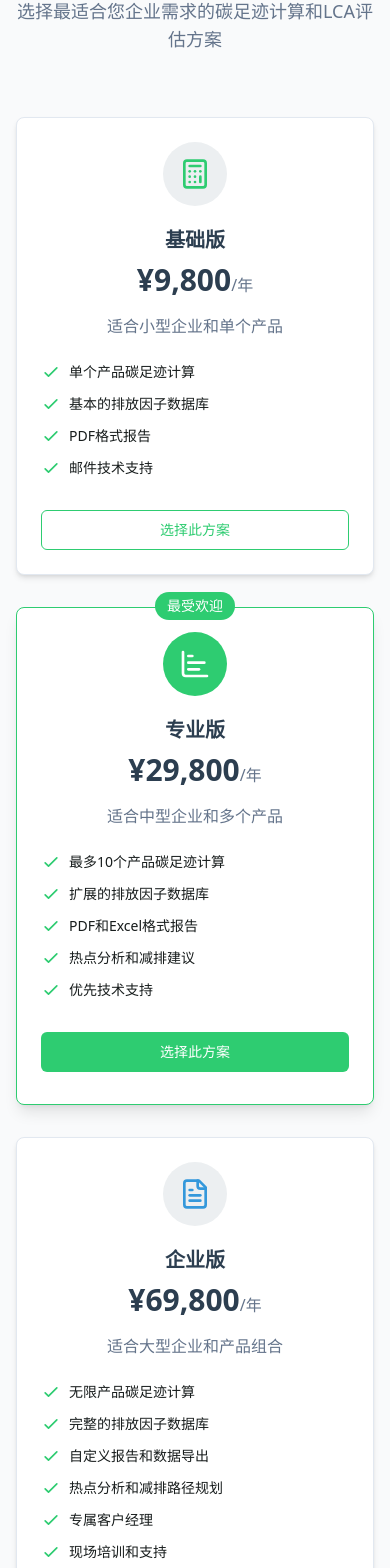
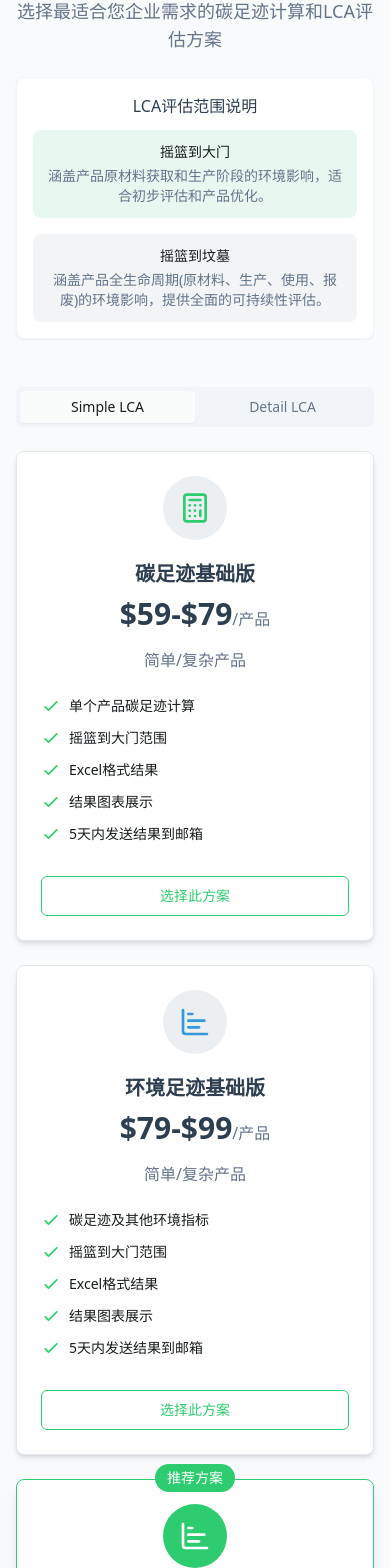
Before and after one commit to lfcmd/lifecycleassessmentlca.org, a React (Vite) app: page / in a window 390 px wide. Shown: the part 5034-6602 px from the top of the page. Built offline with nearby package versions, Linux system fonts and the light colour scheme.

Commit message:
Update service packages and pricing
Update the service packages and pricing information in the Contact component based on the user's specifications.

```diff
--- a/src/components/Contact.tsx
+++ b/src/components/Contact.tsx
@@ -1,50 +1,84 @@
+
 import React from "react";
 import { Button } from "@/components/ui/button";
 import { Input } from "@/components/ui/input";
 import { Label } from "@/components/ui/label";
 import { Textarea } from "@/components/ui/textarea";
 import { Card, CardContent } from "@/components/ui/card";
-import { ChartBar, FileText, Calculator, Users } from "lucide-react";
+import { ChartBar, FileText, Calculator, Users, LineChart } from "lucide-react";
 import { Link } from "react-router-dom";
+import { Tabs, TabsContent, TabsList, TabsTrigger } from "@/components/ui/tabs";
 
-const pricingPlans = [
+const simpleLCAPlans = [
   {
-    name: "基础版",
-    price: "¥9,800",
-    description: "适合小型企业和单个产品",
+    name: "碳足迹基础版",
+    price: "$59-$79",
+    description: "简单/复杂产品",
     features: [
       "单个产品碳足迹计算",
-      "基本的排放因子数据库",
-      "PDF格式报告",
-      "邮件技术支持"
+      "摇篮到大门范围",
+      "Excel格式结果",
+      "结果图表展示",
+      "5天内发送结果到邮箱"
     ],
     icon: <Calculator className="h-8 w-8 text-eco-green" />
   },
   {
-    name: "专业版",
-    price: "¥29,800",
-    description: "适合中型企业和多个产品",
+    name: "环境足迹基础版",
+    price: "$79-$99",
+    description: "简单/复杂产品",
     features: [
-      "最多10个产品碳足迹计算",
-      "扩展的排放因子数据库",
-      "PDF和Excel格式报告",
+      "碳足迹及其他环境指标",
+      "摇篮到大门范围",
+      "Excel格式结果",
+      "结果图表展示",
+      "5天内发送结果到邮箱"
+    ],
+    icon: <ChartBar className="h-8 w-8 text-eco-blue" />
+  },
+  {
+    name: "碳足迹升级版",
+    price: "$129",
+    description: "碳足迹深度分析",
+    features: [
+      "单个产品碳足迹计算",
+      "摇篮到大门范围",
+      "Excel格式结果与图表",
+      "详细分析报告",
       "热点分析和减排建议",
-      "优先技术支持"
+      "技术支持服务"
     ],
     highlighted: true,
     icon: <ChartBar className="h-8 w-8 text-white" />
   },
   {
-    name: "企业版",
-    price: "¥69,800",
-    description: "适合大型企业和产品组合",
+    name: "环境足迹升级版",
+    price: "$179",
+    description: "全面环境足迹分析",
     features: [
-      "无限产品碳足迹计算",
-      "完整的排放因子数据库",
-      "自定义报告和数据导出",
-      "热点分析和减排路径规划",
-      "专属客户经理",
-      "现场培训和支持"
+      "产品环境足迹计算",
+      "摇篮到大门范围",
+      "Excel格式结果与图表",
+      "详细分析报告",
+      "热点分析和减排建议",
+      "技术支持服务"
+    ],
+    icon: <LineChart className="h-8 w-8 text-eco-green" />
+  }
+];
+
+const detailLCAPlans = [
+  {
+    name: "Detail LCA",
+    price: "$887",
+    description: "全生命周期深度分析",
+    features: [
+      "产品碳足迹或环境足迹",
+      "摇篮到坟墓全生命周期",
+      "详细分析报告",
+      "热点分析与减排路径",
+      "全面技术支持",
+      "项目管理服务"
     ],
     icon: <FileText className="h-8 w-8 text-eco-blue" />
   }
@@ -55,17 +89,41 @@ const Contact = () => {
     <>
       <section id="pricing" className="section bg-gray-50">
         <div className="container mx-auto px-4">
-          <div className="text-center mb-16 max-w-3xl mx-auto">
+          <div className="text-center mb-12 max-w-3xl mx-auto">
             <h2 className="text-3xl md:text-4xl font-bold text-eco-darkBlue mb-4">
               服务套餐与价格
             </h2>
-            <p className="text-lg text-muted-foreground">
+            <p className="text-lg text-muted-foreground mb-6">
               选择最适合您企业需求的碳足迹计算和LCA评估方案
             </p>
+            <div className="bg-white p-4 rounded-lg shadow-sm border border-gray-100">
+              <h3 className="font-medium text-eco-darkBlue mb-3">LCA评估范围说明</h3>
+              <div className="grid grid-cols-1 md:grid-cols-2 gap-4 text-sm">
+                <div className="p-3 bg-eco-lightGreen rounded-lg">
+                  <p className="font-medium mb-1">摇篮到大门</p>
+                  <p className="text-muted-foreground">
+                    涵盖产品原材料获取和生产阶段的环境影响，适合初步评估和产品优化。
+                  </p>
+                </div>
+                <div className="p-3 bg-gray-100 rounded-lg">
+                  <p className="font-medium mb-1">摇篮到坟墓</p>
+                  <p className="text-muted-foreground">
+                    涵盖产品全生命周期(原材料、生产、使用、报废)的环境影响，提供全面的可持续性评估。
+                  </p>
+                </div>
+              </div>
+            </div>
           </div>
 
-          <div className="grid grid-cols-1 md:grid-cols-3 gap-8">
-            {pricingPlans.map((plan, index) => (
+          <Tabs defaultValue="simple" className="mb-8">
+            <TabsList className="grid grid-cols-2 mb-6 w-full max-w-md mx-auto">
+              <TabsTrigger value="simple">Simple LCA</TabsTrigger>
+              <TabsTrigger value="detail">Detail LCA</TabsTrigger>
+            </TabsList>
+
+            <TabsContent value="simple">
+              <div className="grid grid-cols-1 md:grid-cols-2 lg:grid-cols-4 gap-6">
+                {simpleLCAPlans.map((plan, index) => (
                   <Card
                     key={index}
                     className={`border ${plan.highlighted ? 'relative border-eco-green shadow-lg' : 'shadow-md'} card-hover`}
@@ -73,7 +131,7 @@ const Contact = () => {
                     {plan.highlighted && (
                       <div className="absolute -top-4 left-0 right-0 flex justify-center">
                         <span className="bg-eco-green text-white text-sm font-medium py-1 px-3 rounded-full">
-                      最受欢迎
+                          推荐方案
                         </span>
                       </div>
                     )}
@@ -84,7 +142,7 @@ const Contact = () => {
                       <h3 className="text-xl font-semibold text-eco-darkBlue text-center mb-2">{plan.name}</h3>
                       <div className="text-center mb-4">
                         <span className="text-3xl font-bold text-eco-darkBlue">{plan.price}</span>
-                    <span className="text-muted-foreground">/年</span>
+                        <span className="text-muted-foreground">/产品</span>
                       </div>
                       <p className="text-center text-muted-foreground mb-6">{plan.description}</p>
                       <ul className="space-y-3 mb-8">
@@ -107,15 +165,81 @@ const Contact = () => {
                   </Card>
                 ))}
               </div>
+            </TabsContent>
 
-          <div className="mt-16 flex flex-col md:flex-row items-center justify-center gap-4 md:gap-8">
+            <TabsContent value="detail">
+              <div className="max-w-md mx-auto">
+                {detailLCAPlans.map((plan, index) => (
+                  <Card
+                    key={index}
+                    className="border shadow-lg card-hover"
+                  >
+                    <CardContent className="pt-6 pb-6">
+                      <div className="flex items-center justify-center w-16 h-16 mx-auto mb-5 rounded-full bg-eco-lightGray">
+                        {plan.icon}
+                      </div>
+                      <h3 className="text-xl font-semibold text-eco-darkBlue text-center mb-2">{plan.name}</h3>
+                      <div className="text-center mb-4">
+                        <span className="text-3xl font-bold text-eco-darkBlue">{plan.price}</span>
+                        <span className="text-muted-foreground">/产品</span>
+                      </div>
+                      <p className="text-center text-muted-foreground mb-6">{plan.description}</p>
+                      <ul className="space-y-3 mb-8">
+                        {plan.features.map((feature, idx) => (
+                          <li key={idx} className="flex items-start">
+                            <svg className="h-5 w-5 text-eco-green mr-2 flex-shrink-0" fill="none" viewBox="0 0 24 24" stroke="currentColor">
+                              <path strokeLinecap="round" strokeLinejoin="round" strokeWidth="2" d="M5 13l4 4L19 7" />
+                            </svg>
+                            <span className="text-sm">{feature}</span>
+                          </li>
+                        ))}
+                      </ul>
+                      <Button
+                        asChild
+                        className="w-full bg-eco-green hover:bg-eco-green/90 text-white"
+                      >
+                        <Link to="/payment">选择此方案</Link>
+                      </Button>
+                    </CardContent>
+                  </Card>
+                ))}
+              </div>
+            </TabsContent>
+          </Tabs>
+
+          <div className="bg-white p-5 rounded-lg shadow-sm border border-gray-100 max-w-3xl mx-auto mb-12">
+            <h3 className="font-semibold text-eco-darkBlue mb-4 text-center">服务流程</h3>
+            <div className="grid grid-cols-1 md:grid-cols-2 gap-6">
+              <div className="p-4 bg-eco-lightGreen bg-opacity-30 rounded-lg">
+                <h4 className="font-medium mb-2">基础版服务流程</h4>
+                <ol className="space-y-2 text-sm pl-5 list-decimal">
+                  <li>选择并支付相应服务</li>
+                  <li>填写产品基本信息</li>
+                  <li>我们团队进行分析</li>
+                  <li>5个工作日内将Excel结果和图表发送至您的邮箱</li>
+                </ol>
+              </div>
+              <div className="p-4 bg-eco-lightGreen bg-opacity-30 rounded-lg">
+                <h4 className="font-medium mb-2">升级版/Detail版服务流程</h4>
+                <ol className="space-y-2 text-sm pl-5 list-decimal">
+                  <li>选择并支付相应服务</li>
+                  <li>我们发送数据收集表至您的邮箱</li>
+                  <li>提供技术支持，协助数据收集</li>
+                  <li>开始项目并定期沟通进展</li>
+                  <li>交付最终报告和分析结果</li>
+                </ol>
+              </div>
+            </div>
+          </div>
+
+          <div className="flex flex-col md:flex-row items-center justify-center gap-4 md:gap-8">
             <div className="flex items-center gap-2">
               <Users className="h-5 w-5 text-eco-green" />
-              <span>团队协作功能</span>
+              <span>专业团队支持</span>
             </div>
             <div className="flex items-center gap-2">
               <FileText className="h-5 w-5 text-eco-green" />
-              <span>详细的报告导出</span>
+              <span>详细的分析报告</span>
             </div>
             <div className="flex items-center gap-2">
               <ChartBar className="h-5 w-5 text-eco-green" />
--- a/src/pages/Payment.tsx
+++ b/src/pages/Payment.tsx
@@ -6,101 +6,118 @@ import { Card, CardContent, CardDescription, CardFooter, CardHeader, CardTitle }
 import { Tabs, TabsContent, TabsList, TabsTrigger } from "@/components/ui/tabs";
 import { supabase } from "@/integrations/supabase/client";
 import { toast } from "@/hooks/use-toast";
-import { ChartBar, FileText, Calculator, Users } from "lucide-react";
+import { ChartBar, FileText, Calculator, Users, LineChart } from "lucide-react";
 
-const pricingPlans = [
+const simpleLCAPlans = [
   {
-    name: "基础版",
-    id: "one-time-basic",
-    price: "¥9,800",
+    name: "碳足迹基础版 (简单产品)",
+    id: "simple-carbon-basic-simple",
+    price: "$59",
     priceId: "price_1OuQUaJqIxGLUcoK5jGkDOsa", // Replace with your Stripe price ID
-    description: "适合小型企业和单个产品",
+    description: "单个简单产品碳足迹分析",
     features: [
       "单个产品碳足迹计算",
-      "基本的排放因子数据库",
-      "PDF格式报告",
-      "邮件技术支持"
+      "摇篮到大门范围",
+      "Excel格式结果",
+      "结果图表展示",
+      "5天内发送结果到邮箱"
     ],
     icon: <Calculator className="h-8 w-8 text-eco-green" />
   },
   {
-    name: "专业版",
-    id: "one-time-pro",
-    price: "¥29,800",
+    name: "碳足迹基础版 (复杂产品)",
+    id: "simple-carbon-basic-complex",
+    price: "$79",
     priceId: "price_1OuQUyJqIxGLUcoKsqF6jOUz", // Replace with your Stripe price ID
-    description: "适合中型企业和多个产品",
+    description: "单个复杂产品碳足迹分析",
     features: [
-      "最多10个产品碳足迹计算",
-      "扩展的排放因子数据库",
-      "PDF和Excel格式报告",
+      "单个产品碳足迹计算",
+      "摇篮到大门范围",
+      "Excel格式结果",
+      "结果图表展示",
+      "5天内发送结果到邮箱"
+    ],
+    icon: <Calculator className="h-8 w-8 text-eco-green" />
+  },
+  {
+    name: "环境足迹基础版 (简单产品)",
+    id: "simple-env-basic-simple",
+    price: "$79",
+    priceId: "price_1OuQVJJqIxGLUcoKiUUEN56S", // Replace with your Stripe price ID
+    description: "单个简单产品环境足迹分析",
+    features: [
+      "碳足迹及其他环境指标",
+      "摇篮到大门范围",
+      "Excel格式结果",
+      "结果图表展示",
+      "5天内发送结果到邮箱"
+    ],
+    icon: <ChartBar className="h-8 w-8 text-eco-blue" />
+  },
+  {
+    name: "环境足迹基础版 (复杂产品)",
+    id: "simple-env-basic-complex",
+    price: "$99",
+    priceId: "price_1OuQVwJqIxGLUcoKyGae2O0c", // Replace with your Stripe price ID
+    description: "单个复杂产品环境足迹分析",
+    features: [
+      "碳足迹及其他环境指标",
+      "摇篮到大门范围",
+      "Excel格式结果",
+      "结果图表展示",
+      "5天内发送结果到邮箱"
+    ],
+    icon: <ChartBar className="h-8 w-8 text-eco-blue" />
+  },
+  {
+    name: "碳足迹升级版",
+    id: "simple-carbon-premium",
+    price: "$129",
+    priceId: "price_1OuQWSJqIxGLUcoKi1OLyHPi", // Replace with your Stripe price ID
+    description: "碳足迹深度分析",
+    features: [
+      "单个产品碳足迹计算",
+      "摇篮到大门范围",
+      "Excel格式结果与图表",
+      "详细分析报告",
       "热点分析和减排建议",
-      "优先技术支持"
+      "技术支持服务"
     ],
     highlighted: true,
     icon: <ChartBar className="h-8 w-8 text-white" />
   },
   {
-    name: "企业版",
-    id: "one-time-enterprise",
-    price: "¥69,800",
-    priceId: "price_1OuQVJJqIxGLUcoKiUUEN56S", // Replace with your Stripe price ID
-    description: "适合大型企业和产品组合",
+    name: "环境足迹升级版",
+    id: "simple-env-premium",
+    price: "$179",
+    priceId: "price_1OuQWvJqIxGLUcoKP7XsmeBu", // Replace with your Stripe price ID
+    description: "全面环境足迹分析",
     features: [
-      "无限产品碳足迹计算",
-      "完整的排放因子数据库",
-      "自定义报告和数据导出",
-      "热点分析和减排路径规划",
-      "专属客户经理",
-      "现场培训和支持"
+      "产品环境足迹计算",
+      "摇篮到大门范围",
+      "Excel格式结果与图表",
+      "详细分析报告",
+      "热点分析和减排建议",
+      "技术支持服务"
     ],
-    icon: <FileText className="h-8 w-8 text-eco-blue" />
+    icon: <LineChart className="h-8 w-8 text-eco-green" />
   }
 ];
 
-const subscriptionPlans = [
+const detailLCAPlans = [
   {
-    name: "基础月度订阅",
-    id: "sub-basic",
-    price: "¥1,980",
-    priceId: "price_1OuQVwJqIxGLUcoKyGae2O0c", // Replace with your Stripe subscription price ID
-    description: "适合小型企业和初创企业",
+    name: "Detail LCA",
+    id: "detail-lca",
+    price: "$887",
+    priceId: "price_1OuQWSJqIxGLUcoKi1OLyHPi", // Replace with your Stripe price ID
+    description: "全生命周期深度分析",
     features: [
-      "每月单个产品碳足迹计算",
-      "基本的排放因子数据库",
-      "PDF格式报告",
-      "邮件技术支持"
-    ],
-    icon: <Calculator className="h-8 w-8 text-eco-green" />
-  },
-  {
-    name: "专业月度订阅",
-    id: "sub-pro",
-    price: "¥4,980",
-    priceId: "price_1OuQWSJqIxGLUcoKi1OLyHPi", // Replace with your Stripe subscription price ID
-    description: "适合中型企业",
-    features: [
-      "每月最多5个产品碳足迹计算",
-      "扩展的排放因子数据库",
-      "PDF和Excel格式报告",
-      "热点分析和减排建议",
-      "优先技术支持"
-    ],
-    highlighted: true,
-    icon: <ChartBar className="h-8 w-8 text-white" />
-  },
-  {
-    name: "企业月度订阅",
-    id: "sub-enterprise",
-    price: "¥9,980",
-    priceId: "price_1OuQWvJqIxGLUcoKP7XsmeBu", // Replace with your Stripe subscription price ID
-    description: "适合大型企业",
-    features: [
-      "每月无限产品碳足迹计算",
-      "完整的排放因子数据库",
-      "自定义报告和数据导出",
-      "热点分析和减排路径规划",
-      "专属客户经理",
-      "定期线上培训和支持"
+      "产品碳足迹或环境足迹",
+      "摇篮到坟墓全生命周期",
+      "详细分析报告",
+      "热点分析与减排路径",
+      "全面技术支持",
+      "项目管理服务"
     ],
     icon: <FileText className="h-8 w-8 text-eco-blue" />
   }
@@ -172,24 +189,42 @@ const Payment = () => {
   return (
     <div className="min-h-screen py-12 px-4">
       <div className="container mx-auto">
-        <div className="text-center mb-16 max-w-3xl mx-auto">
+        <div className="text-center mb-12 max-w-3xl mx-auto">
           <h1 className="text-3xl md:text-4xl font-bold text-eco-darkBlue mb-4">
             选择适合您的服务方案
           </h1>
-          <p className="text-lg text-muted-foreground">
-            我们提供多种灵活的支付选项，满足您的不同需求
+          <p className="text-lg text-muted-foreground mb-6">
+            我们提供多种LCA分析服务，满足您的不同需求
           </p>
+
+          <div className="bg-white p-4 rounded-lg shadow-sm border border-gray-100 mb-8">
+            <h3 className="font-medium text-eco-darkBlue mb-3">LCA评估范围说明</h3>
+            <div className="grid grid-cols-1 md:grid-cols-2 gap-4 text-sm">
+              <div className="p-3 bg-eco-lightGreen rounded-lg">
+                <p className="font-medium mb-1">摇篮到大门</p>
+                <p className="text-muted-foreground">
+                  涵盖产品原材料获取和生产阶段的环境影响，适合初步评估和产品优化。
+                </p>
+              </div>
+              <div className="p-3 bg-gray-100 rounded-lg">
+                <p className="font-medium mb-1">摇篮到坟墓</p>
+                <p className="text-muted-foreground">
+                  涵盖产品全生命周期(原材料、生产、使用、报废)的环境影响，提供全面的可持续性评估。
+                </p>
+              </div>
+            </div>
+          </div>
         </div>
 
-        <Tabs defaultValue="one-time" className="max-w-5xl mx-auto">
+        <Tabs defaultValue="simple-lca" className="max-w-6xl mx-auto">
           <TabsList className="grid grid-cols-2 mb-8 w-full max-w-md mx-auto">
-            <TabsTrigger value="one-time">一次性服务</TabsTrigger>
-            <TabsTrigger value="subscription">订阅服务</TabsTrigger>
+            <TabsTrigger value="simple-lca">Simple LCA</TabsTrigger>
+            <TabsTrigger value="detail-lca">Detail LCA</TabsTrigger>
           </TabsList>
 
-          <TabsContent value="one-time">
-            <div className="grid grid-cols-1 md:grid-cols-3 gap-8">
-              {pricingPlans.map((plan) => (
+          <TabsContent value="simple-lca">
+            <div className="grid grid-cols-1 md:grid-cols-2 lg:grid-cols-3 gap-6">
+              {simpleLCAPlans.map((plan) => (
                 <Card
                   key={plan.id}
                   className={`border ${plan.highlighted ? 'relative border-eco-green shadow-lg' : 'shadow-md'} card-hover`}
@@ -197,7 +232,7 @@ const Payment = () => {
                   {plan.highlighted && (
                     <div className="absolute -top-4 left-0 right-0 flex justify-center">
                       <span className="bg-eco-green text-white text-sm font-medium py-1 px-3 rounded-full">
-                        最受欢迎
+                        推荐方案
                       </span>
                     </div>
                   )}
@@ -208,7 +243,7 @@ const Payment = () => {
                     <CardTitle className="text-xl font-semibold text-eco-darkBlue text-center">{plan.name}</CardTitle>
                     <CardDescription className="text-center">
                       <span className="text-3xl font-bold text-eco-darkBlue">{plan.price}</span>
-                      <span className="text-muted-foreground ml-1">一次性</span>
+                      <span className="text-muted-foreground ml-1">/产品</span>
                     </CardDescription>
                   </CardHeader>
                   <CardContent>
@@ -238,28 +273,21 @@ const Payment = () => {
             </div>
           </TabsContent>
 
-          <TabsContent value="subscription">
-            <div className="grid grid-cols-1 md:grid-cols-3 gap-8">
-              {subscriptionPlans.map((plan) => (
+          <TabsContent value="detail-lca">
+            <div className="max-w-md mx-auto">
+              {detailLCAPlans.map((plan) => (
                 <Card
                   key={plan.id}
-                  className={`border ${plan.highlighted ? 'relative border-eco-green shadow-lg' : 'shadow-md'} card-hover`}
+                  className="border shadow-lg card-hover"
                 >
-                  {plan.highlighted && (
-                    <div className="absolute -top-4 left-0 right-0 flex justify-center">
-                      <span className="bg-eco-green text-white text-sm font-medium py-1 px-3 rounded-full">
-                        最受欢迎
-                      </span>
-                    </div>
-                  )}
                   <CardHeader>
-                    <div className={`flex items-center justify-center w-16 h-16 mx-auto mb-5 rounded-full ${plan.highlighted ? 'bg-eco-green' : 'bg-eco-lightGray'}`}>
+                    <div className="flex items-center justify-center w-16 h-16 mx-auto mb-5 rounded-full bg-eco-lightGray">
                       {plan.icon}
                     </div>
                     <CardTitle className="text-xl font-semibold text-eco-darkBlue text-center">{plan.name}</CardTitle>
                     <CardDescription className="text-center">
                       <span className="text-3xl font-bold text-eco-darkBlue">{plan.price}</span>
-                      <span className="text-muted-foreground ml-1">/月</span>
+                      <span className="text-muted-foreground ml-1">/产品</span>
                     </CardDescription>
                   </CardHeader>
                   <CardContent>
@@ -277,11 +305,11 @@ const Payment = () => {
                   </CardContent>
                   <CardFooter>
                     <Button
-                      className={`w-full ${plan.highlighted ? 'bg-eco-green hover:bg-eco-green/90 text-white' : 'bg-white border border-eco-green text-eco-green hover:bg-eco-lightGreen'}`}
-                      onClick={() => handlePayment(plan.priceId, plan.id, true)}
+                      className="w-full bg-eco-green hover:bg-eco-green/90 text-white"
+                      onClick={() => handlePayment(plan.priceId, plan.id, false)}
                       disabled={loading === plan.id}
                     >
-                      {loading === plan.id ? "处理中..." : "订阅此方案"}
+                      {loading === plan.id ? "处理中..." : "选择此方案"}
                     </Button>
                   </CardFooter>
                 </Card>
@@ -290,7 +318,32 @@ const Payment = () => {
           </TabsContent>
         </Tabs>
 
-        <div className="mt-16 text-center">
+        <div className="bg-white p-5 rounded-lg shadow-sm border border-gray-100 max-w-3xl mx-auto mt-16 mb-12">
+          <h3 className="font-semibold text-eco-darkBlue mb-4 text-center">服务流程</h3>
+          <div className="grid grid-cols-1 md:grid-cols-2 gap-6">
+            <div className="p-4 bg-eco-lightGreen bg-opacity-30 rounded-lg">
+              <h4 className="font-medium mb-2">基础版服务流程</h4>
+              <ol className="space-y-2 text-sm pl-5 list-decimal">
+                <li>选择并支付相应服务</li>
+                <li>填写产品基本信息</li>
+                <li>我们团队进行分析</li>
+                <li>5个工作日内将Excel结果和图表发送至您的邮箱</li>
+              </ol>
+            </div>
+            <div className="p-4 bg-eco-lightGreen bg-opacity-30 rounded-lg">
+              <h4 className="font-medium mb-2">升级版/Detail版服务流程</h4>
+              <ol className="space-y-2 text-sm pl-5 list-decimal">
+                <li>选择并支付相应服务</li>
+                <li>我们发送数据收集表至您的邮箱</li>
+                <li>提供技术支持，协助数据收集</li>
+                <li>开始项目并定期沟通进展</li>
+                <li>交付最终报告和分析结果</li>
+              </ol>
+            </div>
+          </div>
+        </div>
+
+        <div className="mt-12 text-center">
           <p className="text-muted-foreground mb-4">
             需要更多定制化服务？请与我们联系获取专属解决方案
           </p>
@@ -301,11 +354,11 @@ const Payment = () => {
             </div>
             <div className="flex items-center gap-2">
               <FileText className="h-5 w-5 text-eco-green" />
-              <span>7天退款保证</span>
+              <span>专业分析团队</span>
             </div>
             <div className="flex items-center gap-2">
               <ChartBar className="h-5 w-5 text-eco-green" />
-              <span>专业技术支持</span>
+              <span>全程技术支持</span>
             </div>
           </div>
         </div>
```
Lines whose indentation alone changed are shown as unchanged.
